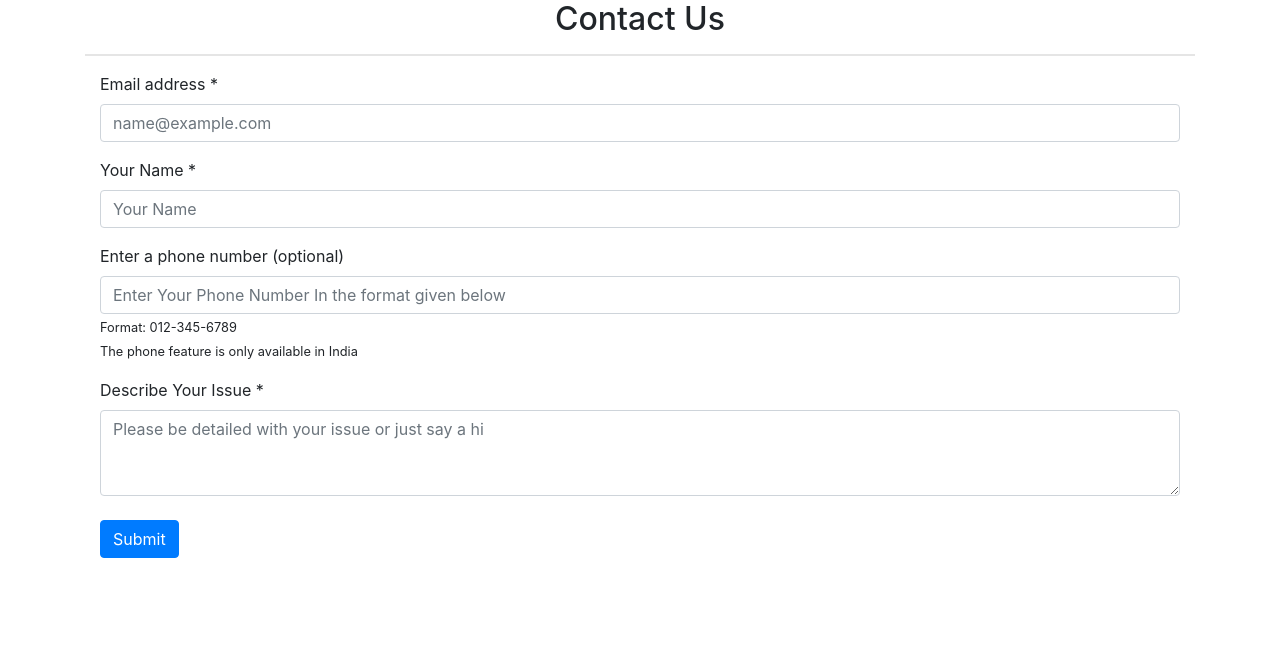
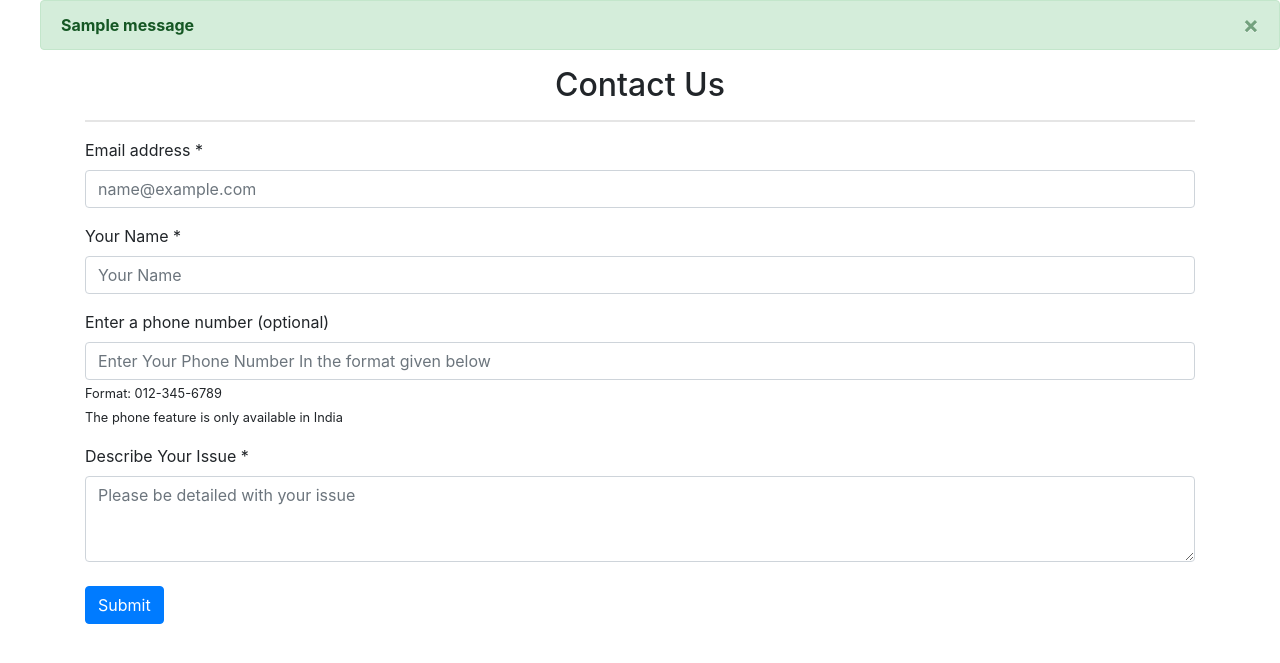
Before and after one commit to AnkitMitraOfficial/StackOverflowClone, a Django app: page /Contact/ in a window 1280 px wide. Shown: the part 56-719 px from the top of the page. Run offline with Django 3.2, Linux system fonts and the light colour scheme; one stand-in notice (Sample message) is shown; some libraries are stand-ins or nearby versions.

Commit message:
Messages in contact form

```diff
--- a/Contact/templates/Contact/contact.html
+++ b/Contact/templates/Contact/contact.html
@@ -24,7 +24,7 @@
     {% csrf_token %}
     <div class="container ">
       <h2>Contact Us</h2><hr>
-      <div class="container">
+      <!-- <div class="container"> -->
         <div class="form-group">
           <label for="exampleFormControlInput1">Email address *</label>
         <input name="email" type="email" class="form-control" id="exampleFormControlInput1"
@@ -32,7 +32,7 @@
       </div>
       <div class="form-group">
         <label for="exampleFormControlSelect1">Your Name *</label>
-        <input name="name" type="text" multiple class="form-control" required placeholder="Your Name">
+        <input name="name" type="text" multiple class="form-control" placeholder="Your Name">
       </div>
       <div class="form-group">
         <div class="form-group">
@@ -46,7 +46,7 @@
         <div class="form-group">
           <label for="exampleFormControlTextarea1">Describe Your Issue *</label>
           <textarea name="desc" class="form-control" id="exampleFormControlTextarea1" rows="3"
-            placeholder="Please be detailed with your issue or just say a hi" required></textarea><br>
+            placeholder="Please be detailed with your issue" ></textarea><br>
           <input class="btn btn-primary" type="submit">
         </div>
       </div>
--- a/Contact/views.py
+++ b/Contact/views.py
@@ -27,6 +27,7 @@ def search(request):
 
     if blogs.count() == 0:
         messages.warning(request, 'Please fill the form correctly')
+
     params = {'blogs':blogs,'query':query}
     return render (request,'Contact/search.html', params)
 
@@ -52,10 +53,12 @@ def contact(request):
         email = request.POST.get('email')
         phone = request.POST.get('phone')
         desc = request.POST.get('desc')
-        contact = Contact(name=name,email=email,phone=phone,desc=desc)
-        contact.save()
-        messages.success(request,'A new contact message has arrived!Check it out')
-        return redirect('contact')
 
-
+        if len(name)<5 or len(desc)<20:
+            messages.error(request,'Name must be 5 characters long,and the message should contains 20 characters!')
+        else:
+            contact = Contact(name=name,email=email,phone=phone,desc=desc)
+            contact.save()
+            messages.success(request,'Your message has been successfully sent!')
+            return redirect('contact')
     return render (request,'Contact/contact.html')
--- a/HomeSite/settings.py
+++ b/HomeSite/settings.py
@@ -123,7 +123,11 @@ USE_TZ = True
 # https://docs.djangoproject.com/en/3.1/howto/static-files/
 
 STATIC_URL = '/static/'
-# STATIC_ROOT = os.path.join(BASE_DIR, 'static')
 
 MEDIA_URL = '/media/'
 MEDIA_ROOT = os.path.join(BASE_DIR, 'media')
+
+
+MESSAGE_TAGS = {
+    messages.ERROR: 'danger'
+}
--- a/StackoverflowClone/templates/StackoverflowClone/base.html
+++ b/StackoverflowClone/templates/StackoverflowClone/base.html
@@ -59,6 +59,19 @@
       </form>
     </div>
   </nav>
+  {% if messages %}
+  <ul class="messages">
+      {% for message in messages %}
+      <div class="alert alert-{{ message.tags }} alert-dismissible fade show my-lg-0" role="alert">
+        <b>{{ message }}</b>
+        <button type="button" class="close" data-dismiss="alert" aria-label="Close">
+          <span aria-hidden="true">&times;</span>
+        </button>
+      </div>
+      {% endfor %}
+  </ul>
+  {% endif %}
+  </div>
   <!-- Optional JavaScript; choose one of the two! -->
 
 
```
Also changed, not shown: db.sqlite3.
